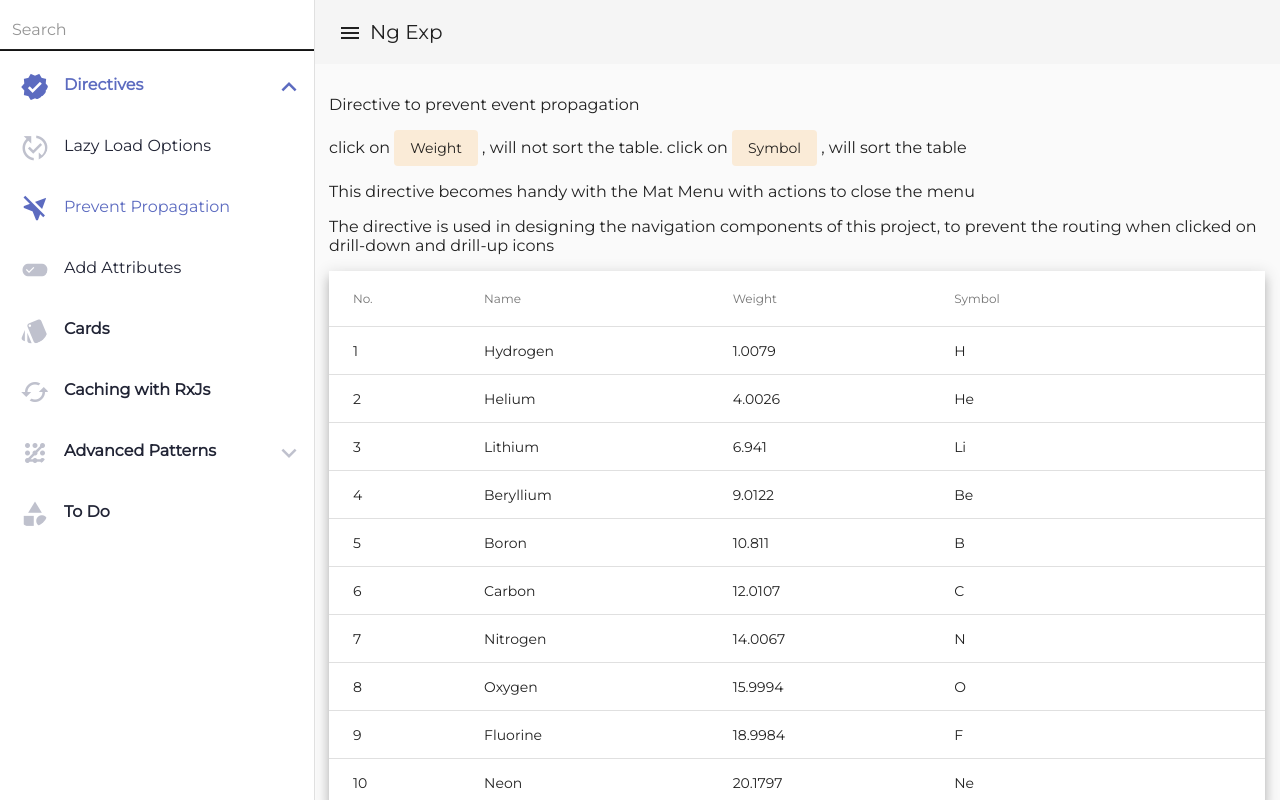
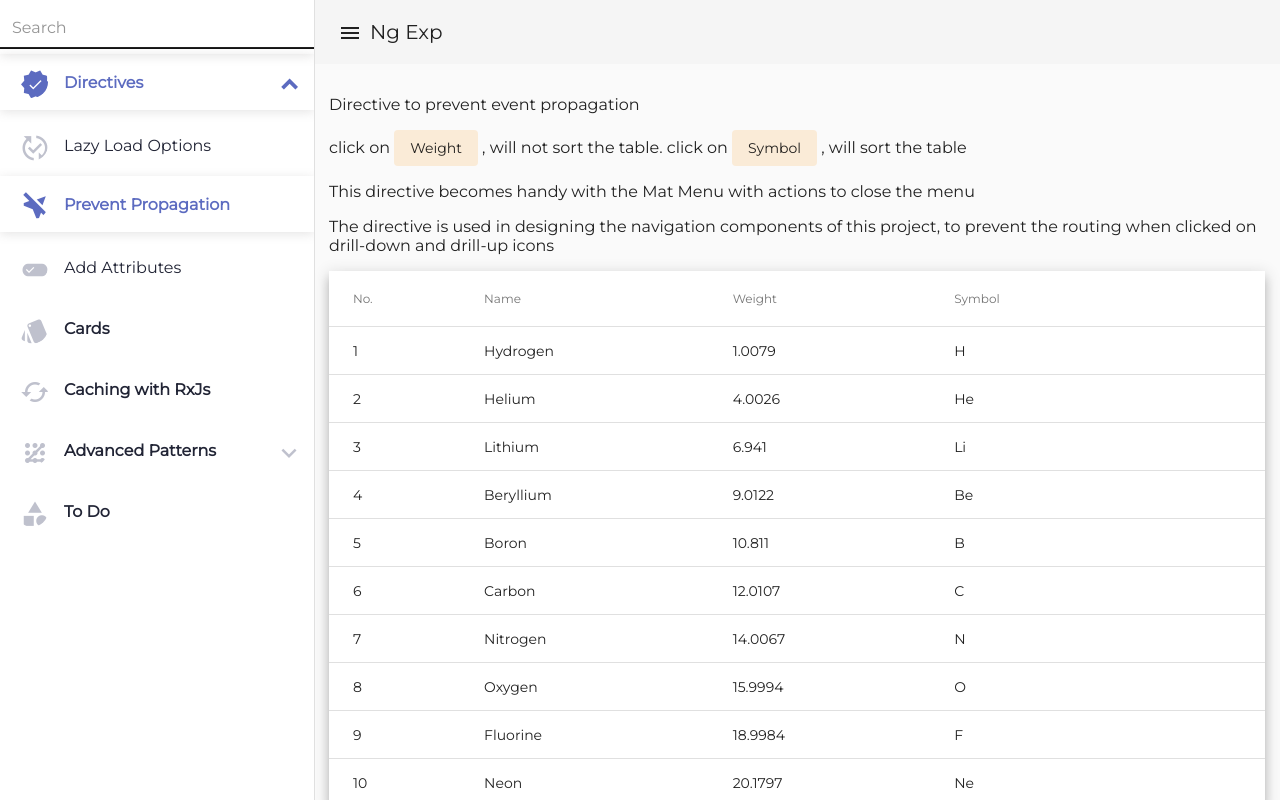
Before and after one commit to RajeshSR0809/ngexp, an Angular app: page /directives/preventpropagation in a window 1280 px wide. Built offline with nearby package versions, Linux system fonts and the light colour scheme.

Commit message:
animation for the side nav items

```diff
--- a/src/styles/_nav-item.scss
+++ b/src/styles/_nav-item.scss
@@ -13,13 +13,23 @@
         }
     }
 
+    // to manage hover effect on the nav item
+    &:hover {
+        transform: translateY(-2px);
+        transition: all 0.5s;
+        box-shadow: 0px 2px 10px rgb(123 121 121 / 20%);
+    }
+
+
     // to manage active nav item
     &.active  {
-        .mat-icon {
+        transform: translateY(-2px);
+        transition: all 0.5s;
+        box-shadow: 0px 2px 10px rgb(123 121 121 / 20%);
+        .mat-icon,a.mat-line {
             color: $p300 !important;
-        }
-        a.mat-line {
-            color: $p300 !important;
+            font-weight: 900 !important;
+            transition: all 0.75s;
         }
     }
 
```
